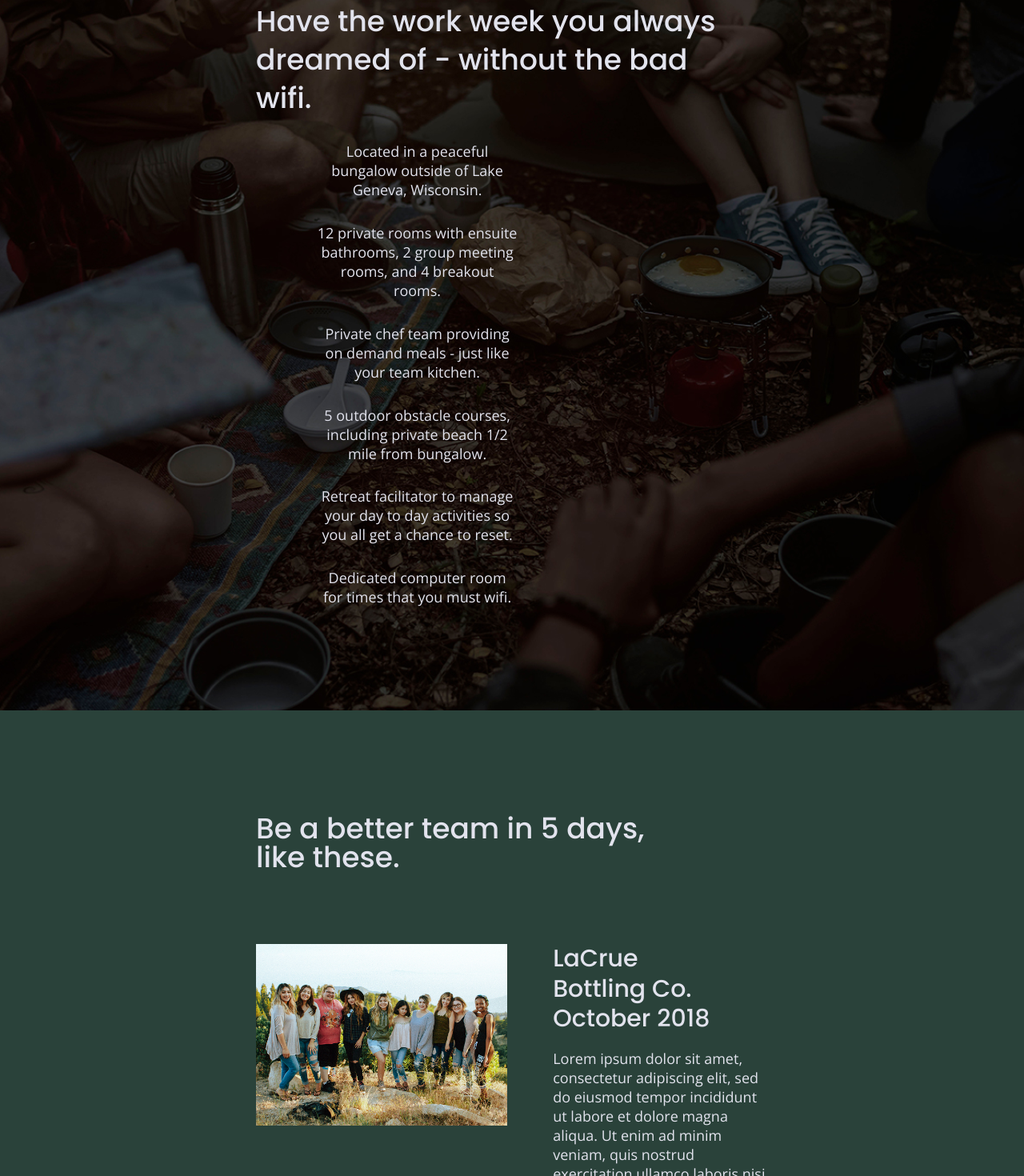
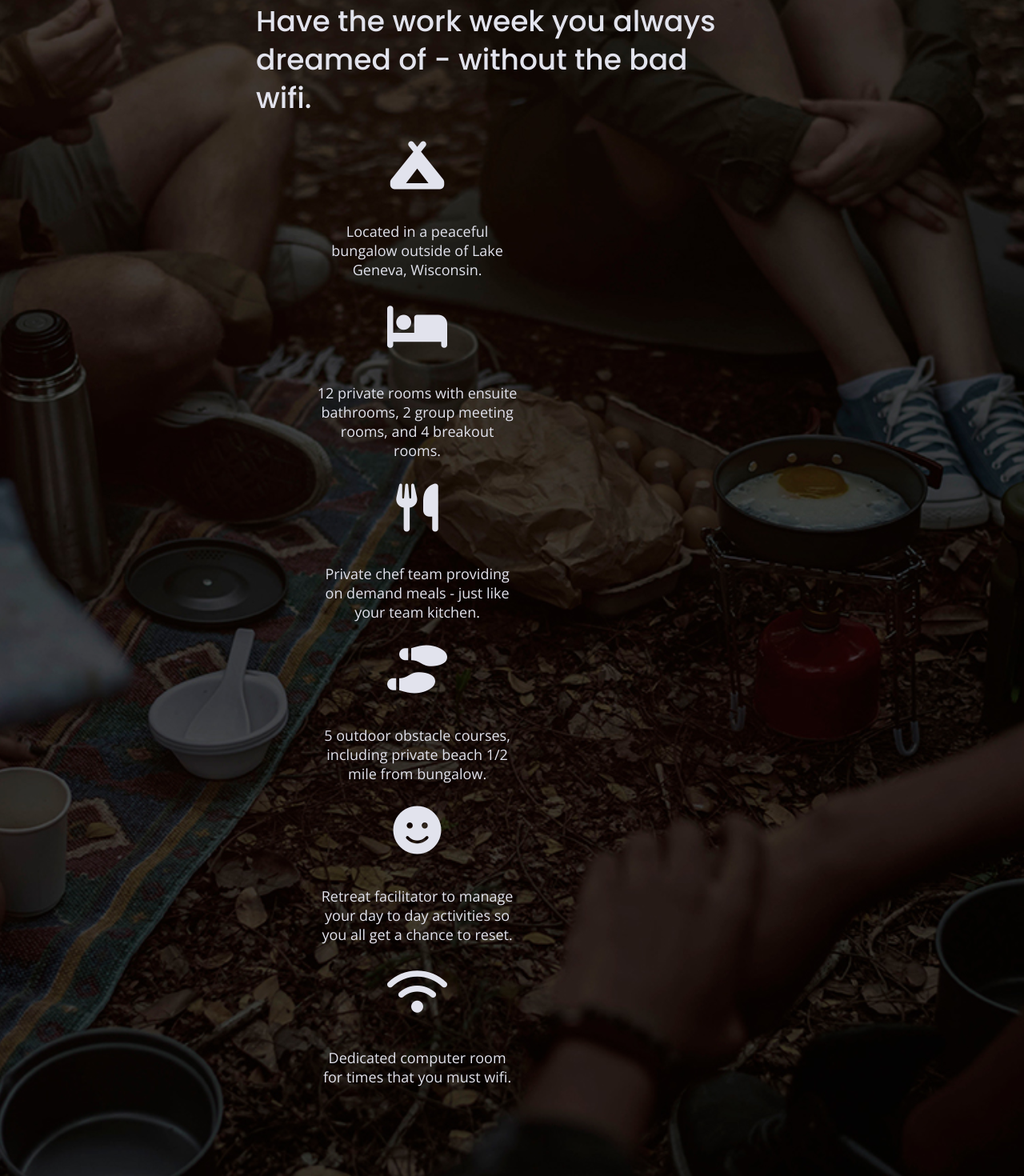
Before and after one commit to AntReyn12/unplugged-project, a website built with Parcel: page index.html in a window 1280 px wide. Shown: the part 1129-2599 px from the top of the page at 80% size. Built offline with nearby package versions, Linux system fonts and the light colour scheme.

Commit message:
added icons to feature section

```diff
--- a/css/main.css
+++ b/css/main.css
@@ -332,6 +332,11 @@ input[type=button] {
 .features p {
     margin: 0;
     text-align: center;
+}
+
+.features i {
+	font-size: 3.75em;
+        margin-bottom: 40px;
 }
 
 /* Reviews */
--- a/index.html
+++ b/index.html
@@ -20,6 +20,7 @@
 
   <link rel="stylesheet" href="css/normalize.css">
   <link rel="stylesheet" href="css/main.css">
+  <script src="https://kit.fontawesome.com/2c2a357a66.js" crossorigin="anonymous"></script>
 
   <meta name="theme-color" content="#fafafa">
 </head>
@@ -69,26 +70,32 @@
               <h2>Have the work week you always dreamed of - without the bad wifi.</h2>
               <article>
                   <p class="fontawesome-icon"></p>
+                      <i class="fas fa-campground"></i>
                   <p class="features-items">Located in a peaceful bungalow outside of Lake Geneva, Wisconsin.</p>
               </article>
               <article>
                   <p class="fontawesome-icon"></p>
+                      <i class="fas fa-bed"></i>
                   <p class="features-items">12 private rooms with ensuite bathrooms, 2 group meeting rooms, and 4 breakout rooms.</p>
               </article>
               <article>
                   <p class="fontawesome-icon"></p>
+                      <i class="fas fa-utensils"></i>
                   <p class="features-items">Private chef team providing on demand meals - just like your team kitchen.</p>
               </article>
               <article>
                   <p class="fontawesome-icon"></p>
+                      <i class="fas fa-shoe-prints"></i>
                   <p class="features-items">5 outdoor obstacle courses, including private beach 1/2 mile from bungalow.</p>
               </article>
               <article>
                   <p class="fontawesome-icon"></p>
+                      <i class="fas fa-smile"></i>
                   <p class="features-items">Retreat facilitator to manage your day to day activities so you all get a chance to reset.</p>
               </article>
               <article>
                   <p class="fontawesome-icon"></p>
+                      <i class="fas fa-wifi"></i>
                   <p class="features-items">Dedicated computer room for times that you must wifi.</p>
               </article>
           </div>
```
Also changed, not shown: about/index.html (+1 -0 lines), faq/index.html (+1 -0 lines), 1 other file.
